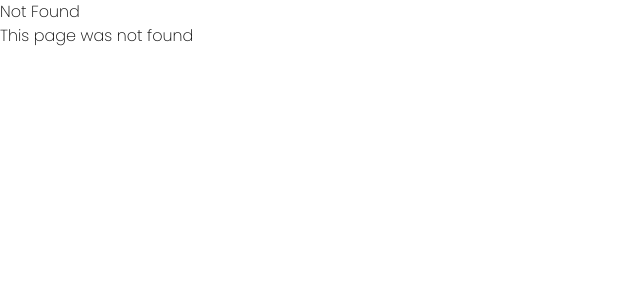
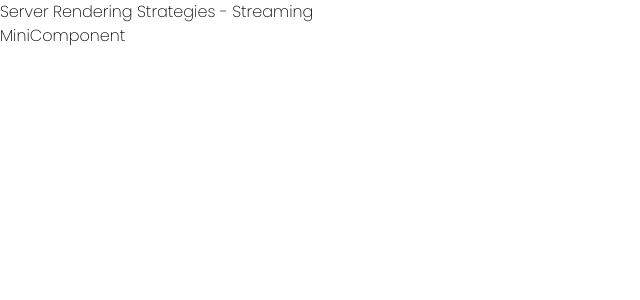
Before and after one commit to manuelbento19/next-advanced, a Next.js app: page /rendering/ssr/streaming in a window 1280 px wide. Before the commit this address had no page. Shown: the top 300 px of the page, without its empty margins (0-640 px from the left). Built offline with nearby package versions, Linux system fonts and the light colour scheme.

Commit message:
feat: streaming rendering

```diff
--- /dev/null
+++ b/src/app/rendering/ssr/streaming/miniComponent.tsx
@@ -0,0 +1,6 @@
+import React from 'react'
+
+export async function MiniComponent() {
+    await new Promise(resolve=>setTimeout(resolve,3000));
+    return <div>MiniComponent</div>
+}
--- /dev/null
+++ b/src/app/rendering/ssr/streaming/page.tsx
@@ -0,0 +1,14 @@
+import React,{Suspense} from 'react'
+import { MiniComponent } from './miniComponent';
+
+export default async function Page() {
+
+  return (
+    <div>
+      Server Rendering Strategies - Streaming
+      <Suspense fallback={<h1>Waiting...</h1>}>
+        <MiniComponent/>
+      </Suspense>
+    </div>
+  )
+}
```
